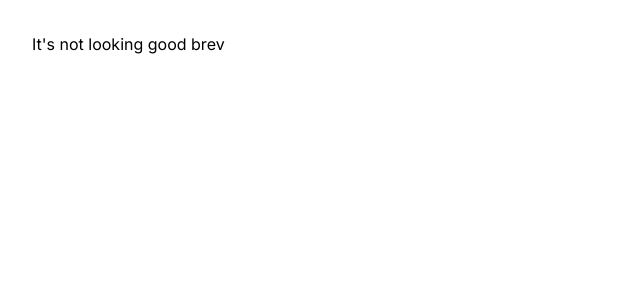
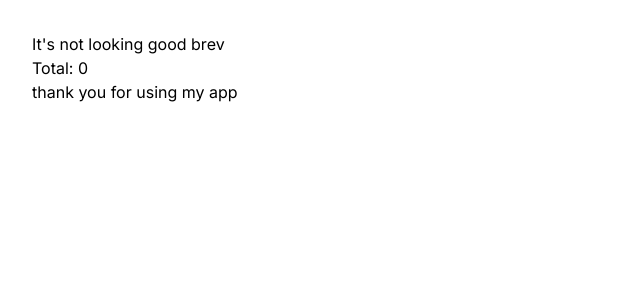
Before and after one commit to jebzley/bagcheck, a Next.js app: page /assess in a window 1280 px wide. Shown: the top 300 px of the page, without its empty margins (0-640 px from the left). Built offline with nearby package versions, Linux system fonts and the light colour scheme.

Commit message:
split investments into risk categories

```diff
--- a/src/app/assess/calculations.ts
+++ b/src/app/assess/calculations.ts
@@ -0,0 +1,74 @@
+import { MARKET_CAP_BOUNDARIES } from "@/constants/classification";
+import { Holding } from "@/store/types";
+
+const { LARGE, MEDIUM, SMALL } = MARKET_CAP_BOUNDARIES;
+function calcHoldingValue(holding: Holding) {
+  if (holding.amount && holding.price) {
+    return holding.amount * holding.price;
+  }
+  return 0;
+}
+
+function calcTotal(holdings: Holding[]) {
+  let total = 0;
+  for (const holding of holdings) {
+    total += calcHoldingValue(holding);
+  }
+  return total;
+}
+
+function calcPercentage(total: number, value: number) {
+  return (value / total) * 100;
+}
+
+export function calcHoldings(holdings: Holding[]) {
+  const total = calcTotal(holdings);
+  const low = [];
+  const medium = [];
+  const high = [];
+  const gambling = [];
+
+  for (const holding of holdings) {
+    const value = calcHoldingValue(holding);
+    const investment = {
+      ...holding,
+      value,
+      percentage: calcPercentage(total, value),
+    };
+
+    if (!investment.mcap) continue;
+    if (investment.mcap >= LARGE) low.push(investment);
+    else if (investment.mcap >= MEDIUM) medium.push(investment);
+    else if (investment.mcap >= SMALL) high.push(investment);
+    else gambling.push(investment);
+  }
+
+  const lowTotal = calcTotal(low);
+  const medTotal = calcTotal(high);
+  const highTotal = calcTotal(high);
+  const gambTotal = calcTotal(gambling);
+
+  return {
+    total,
+    low: {
+      investments: low,
+      total: lowTotal,
+      percentage: calcPercentage(total, lowTotal),
+    },
+    medium: {
+      investments: medium,
+      total: medTotal,
+      percentage: calcPercentage(total, medTotal),
+    },
+    high: {
+      investments: high,
+      total: highTotal,
+      percentage: calcPercentage(total, highTotal),
+    },
+    gambling: {
+      investments: gambling,
+      total: gambTotal,
+      percentage: calcPercentage(total, gambTotal),
+    },
+  };
+}
--- a/src/app/assess/chart-area.tsx
+++ b/src/app/assess/chart-area.tsx
@@ -1,13 +1,15 @@
 "use client";
 import { useHoldingsStore } from "@/providers/store-provider";
+import { calcHoldings } from "./calculations";
 
 export function ChartArea() {
   const holdings = useHoldingsStore((state) => state.holdings);
+
+  const { total } = calcHoldings(holdings);
   return (
-    <ul>
-      {holdings.map((holding) => {
-        return <li key={holding.id}>{holding.formSelection?.label}</li>;
-      })}
-    </ul>
+    <>
+      <p>{`Total: ${total}`}</p>
+      <p>thank you for using my app</p>
+    </>
   );
 }
--- /dev/null
+++ b/src/constants/classification.ts
@@ -0,0 +1,9 @@
+export const MARKET_CAP_BOUNDARIES = {
+  //above this: low risk
+  LARGE: 100_000_000_000,
+  //in between these: big caps, safe
+  MEDIUM: 7_000_000_000,
+  // inbetween these: alts
+  SMALL: 350_000_000,
+  // lower than this: gambling
+};
--- a/src/store/actions.ts
+++ b/src/store/actions.ts
@@ -23,7 +23,7 @@ export function handleUpdateAmount(
   value: string | null,
   id: string
 ) {
-  const checkedValue = Number(value) ? value : null;
+  const checkedValue = Number(value) ? Number(value) : null;
   const i = state.holdings.findIndex((h) => h.id === id);
   if (i === -1) return { ...state };
   const updatedHoldings = [...state.holdings];
--- a/src/store/types.ts
+++ b/src/store/types.ts
@@ -3,7 +3,7 @@ export type Holding = {
   formSelection: { value: string; label: string } | null;
   cgId: string | null;
   name: string | null;
-  amount: string | null;
+  amount: number | null;
   price: number | null;
   mcap: number | null;
 };
```
